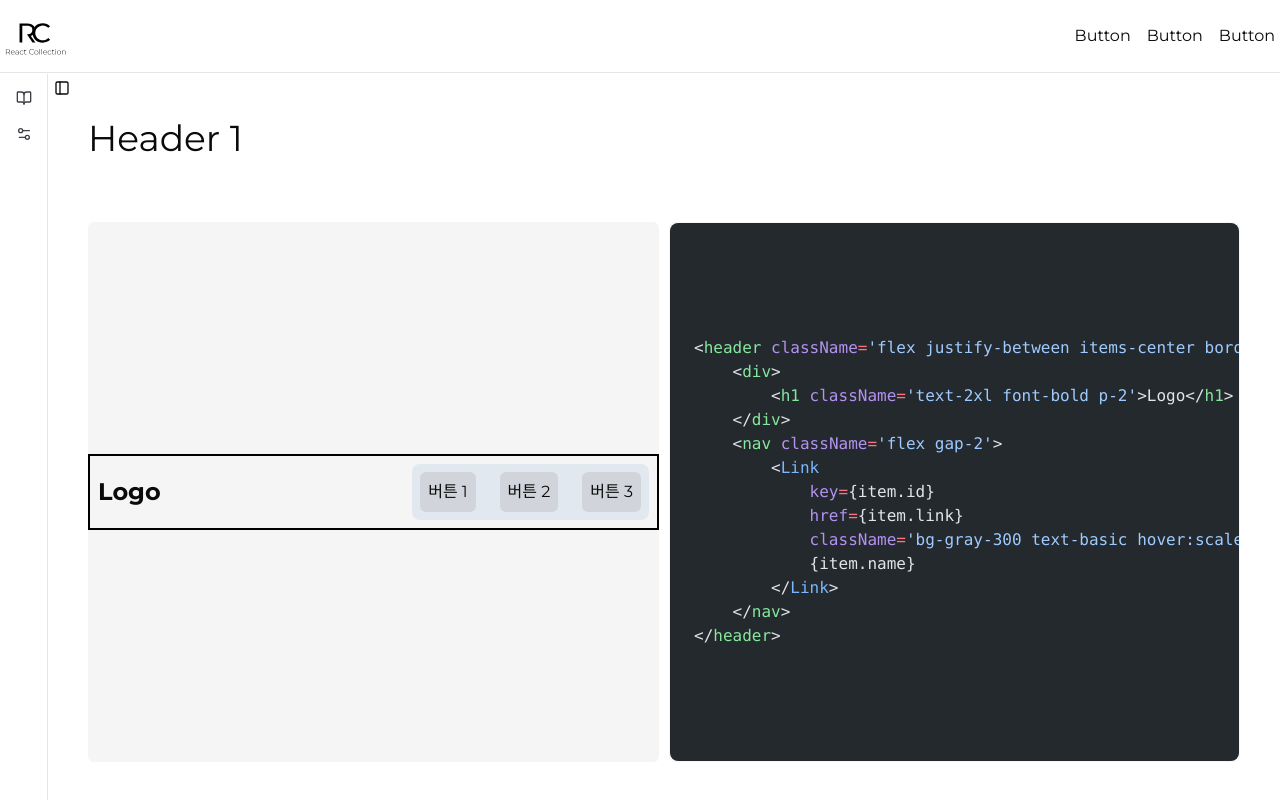
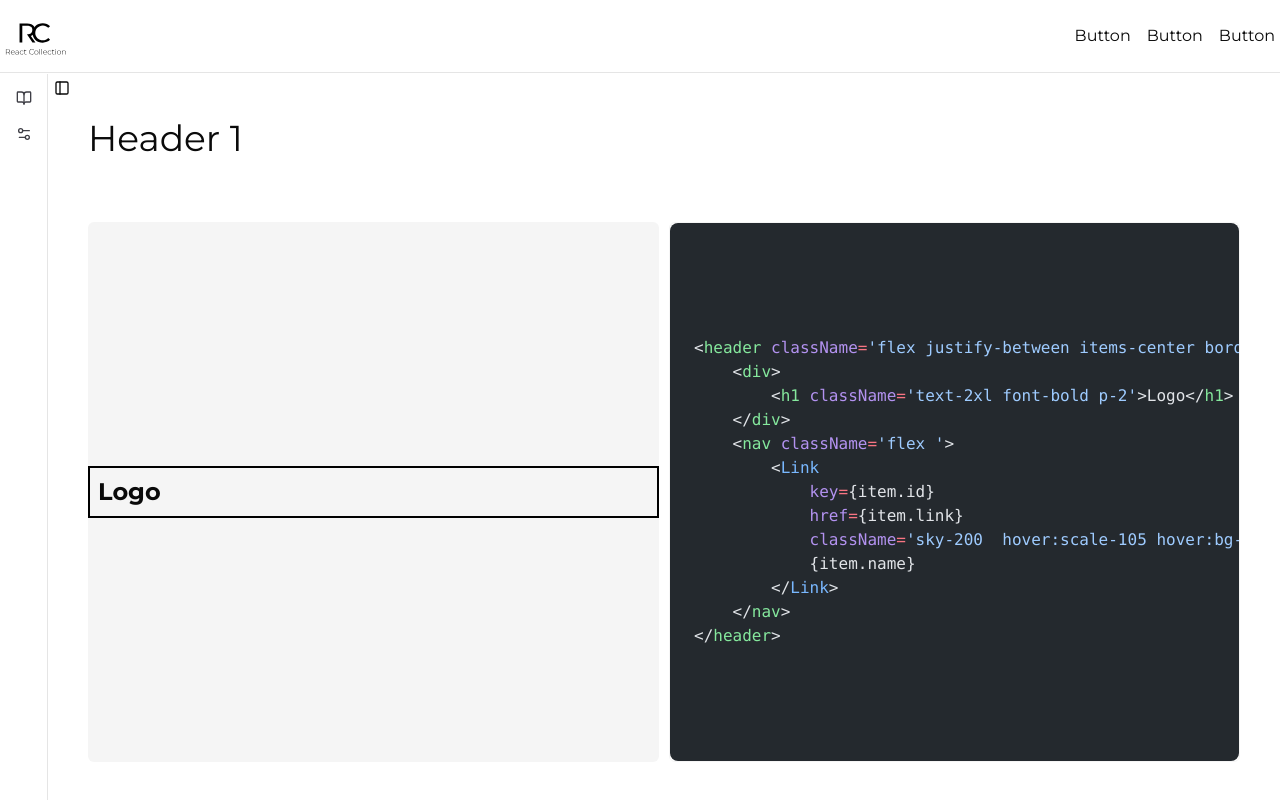
Before and after one commit to Squad357/React-Collection, a Next.js app: page /1 in a window 1280 px wide. Shown: the top 800 px of the page. Built offline with nearby package versions, Linux system fonts and the light colour scheme.

Commit message:
🚚 [Route] Main 컴포넌트 경로 수정

```diff
--- a/src/components/Main.tsx
+++ b/src/app/(post)/[id]/Main.tsx
@@ -4,13 +4,14 @@ import { headerOptionList } from '@/collections/headers/option';
 import { useOptionList } from '@/hooks/useOptionList';
 import { CategoryComponents } from '@/lib/categoryComponents';
 import { CodeStrings } from '@/lib/codeStrings';
-import Code from './Code';
-import Options from './Options';
+import Code from '../../../components/Code';
+import Options from '../../../components/Options';
 import useAnimation from '@/hooks/useAnimation';
+import { tabOptionList } from '@/collections/tabs/option';
 
 export default function Main({ id }: { id: number }) {
   const Component = CategoryComponents[id];
-  const { optionList } = useOptionList(headerOptionList);
+  const { optionList } = useOptionList(tabOptionList);
   const animate = useAnimation(optionList);
 
   const codeString =
--- a/src/app/(post)/[id]/page.tsx
+++ b/src/app/(post)/[id]/page.tsx
@@ -1,4 +1,4 @@
-import Main from '@/components/Main';
+import Main from '@/app/(post)/[id]/Main';
 import { Data } from '@/data/data';
 
 type Params = Promise<{ id: number }>;
```
